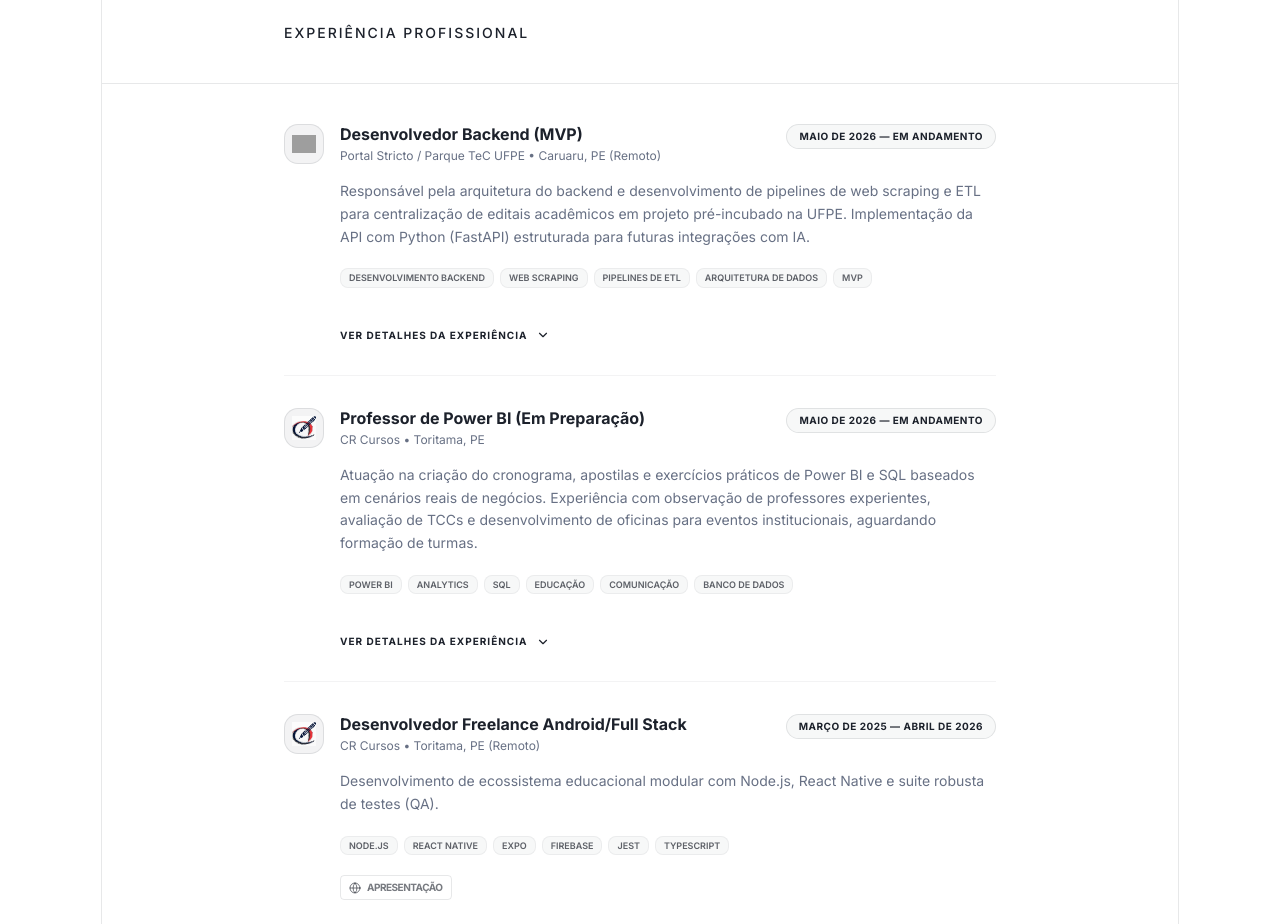
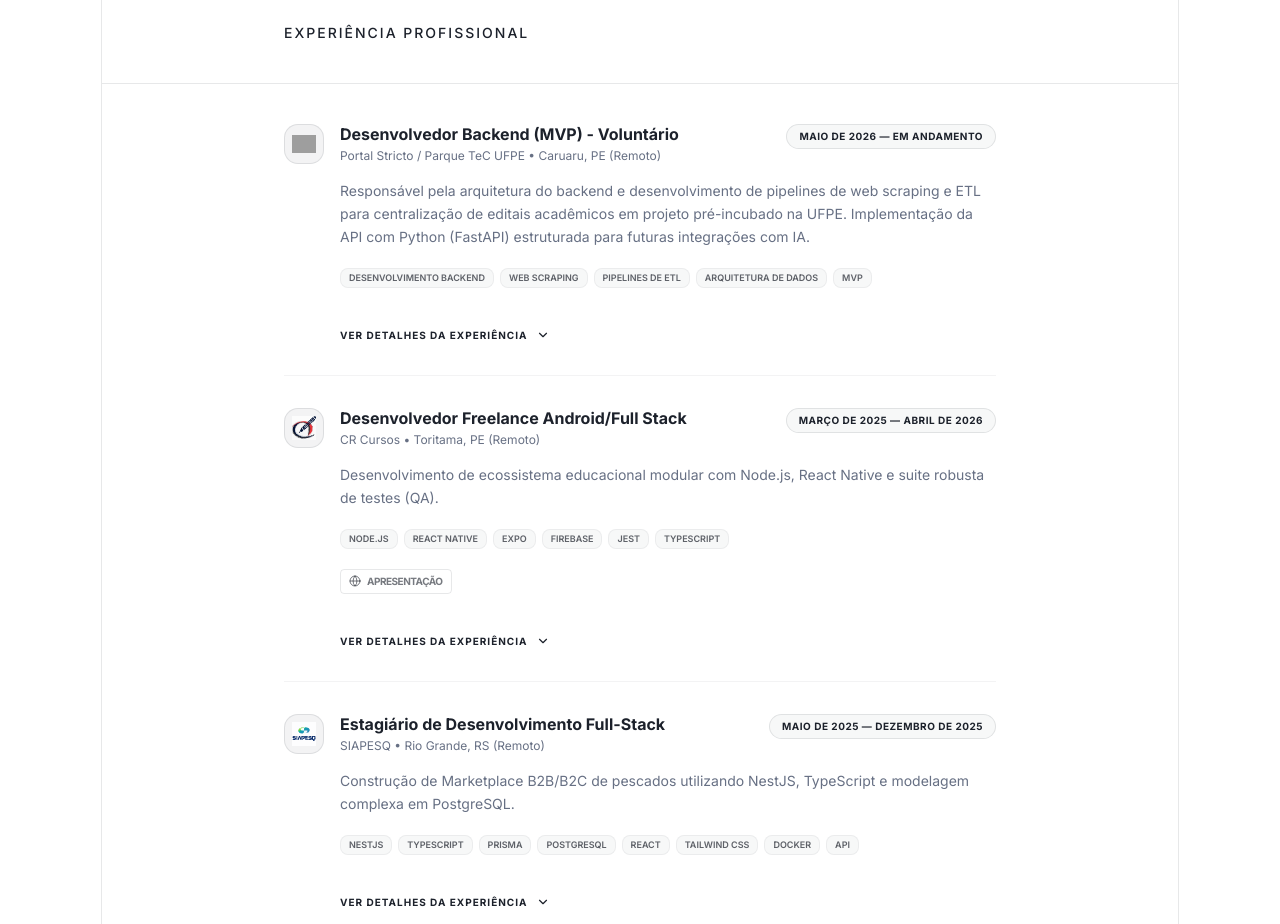
Before and after one commit to micaellimaj/portfolio, a Next.js app in the folder Typefolio-1.0.0/: page / in a window 1280 px wide. Shown: the part 4100-5024 px from the top of the page. Built offline with nearby package versions, Linux system fonts and the light colour scheme; grey boxes are pictures that could not be loaded.

Commit message:
fix: atualização experiências porffólio

```diff
--- a/Typefolio-1.0.0/src/app/components/home/experience/index.tsx
+++ b/Typefolio-1.0.0/src/app/components/home/experience/index.tsx
@@ -34,7 +34,7 @@ const Experience = () => {
     const experienceData: ExperienceItem[] = [
       {
             id: "portal-stricto",
-            role: "Desenvolvedor Backend (MVP)",
+            role: "Desenvolvedor Backend (MVP) - Voluntário",
             company: "Portal Stricto / Parque TeC UFPE",
             startYear: "Maio de 2026",
             endYear: "Em Andamento",
@@ -52,28 +52,6 @@ const Experience = () => {
                     "Arquitetura Escalável: Planejamento técnico focado em extensibilidade, deixando o ecossistema pronto para receber futuras integrações com modelos de IA e ferramentas de automação."
                 ],
                 resultados: "Infraestrutura inicial do MVP e pipelines de coleta de dados estabelecidos com sucesso dentro do ecossistema de inovação da UFPE."
-            }
-        },
-        {
-            id: "cr-cursos-professor",
-            role: "Professor de Power BI (Em Preparação)",
-            company: "CR Cursos",
-            startYear: "Maio de 2026",
-            endYear: "Em Andamento",
-            location: "Toritama, PE",
-            icon: "/images/experience/crcursos.svg",
-            roles: ["Power BI", "Analytics", "SQL", "Educação", "Comunicação", "Banco de dados"],
-            shortSummary: "Atuação na criação do cronograma, apostilas e exercícios práticos de Power BI e SQL baseados em cenários reais de negócios. Experiência com observação de professores experientes, avaliação de TCCs e desenvolvimento de oficinas para eventos institucionais, aguardando formação de turmas.",
-            fullDetails: {
-                situacao: "Fase de planejamento pedagógico e estruturação técnica para abertura de novas turmas de tecnologia.",
-                tarefa: "Responsável pelo desenho do cronograma técnico e criação de bases de dados simuladas para as aulas práticas.",
-                acoes: [
-                    "Estruturação Pedagógica: Elaboração do cronograma cobrindo o ciclo de dados (Power Query, Star Schema, DAX e SQL).",
-                    "Desenvolvimento de Business Cases: Criação de dashboards práticos focados em cenários de Logística, Finanças e Operações.",
-                    "Shadowing e Avaliação: Acompanhamento de instrutores seniores em sala de aula e atuação como avaliador de TCCs.",
-                    "Atração de Alunos: Convidado para ministrar oficina prática de Power BI em evento institucional para captação de público."
-                ],
-                resultados: "Material didático e infraestrutura de dados 100% validados e prontos para o início das turmas regulares."
             }
         },
         {
```
Also changed, not shown: 1 other file (tests, documents, lock files or other folders).
